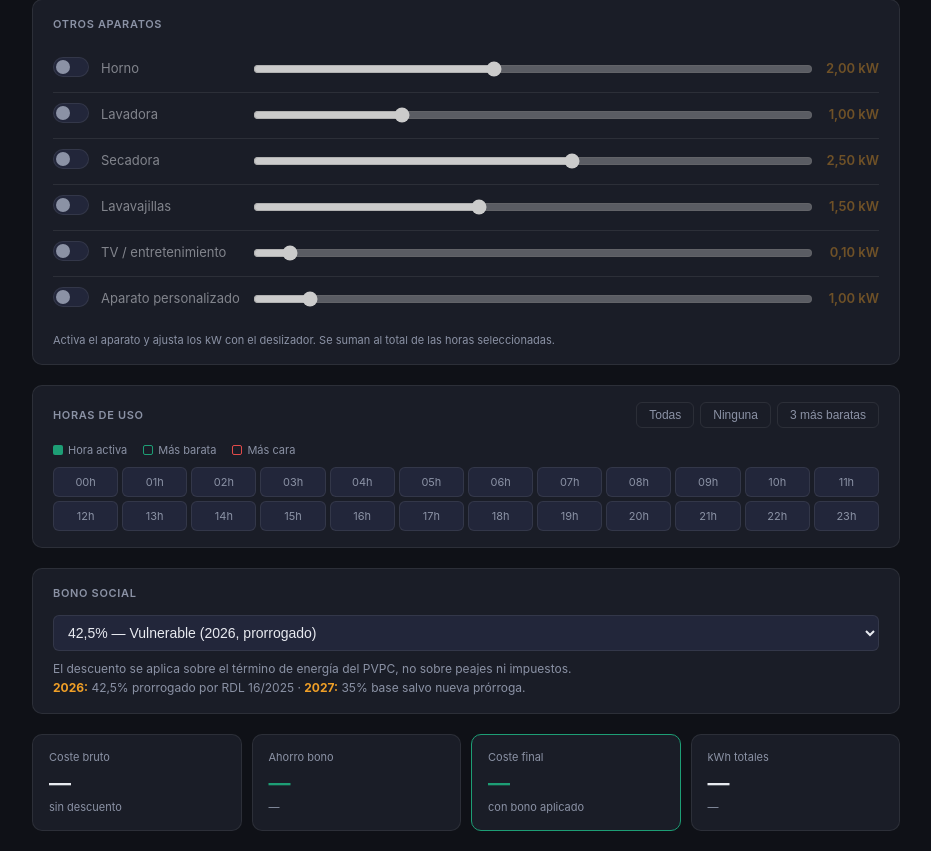
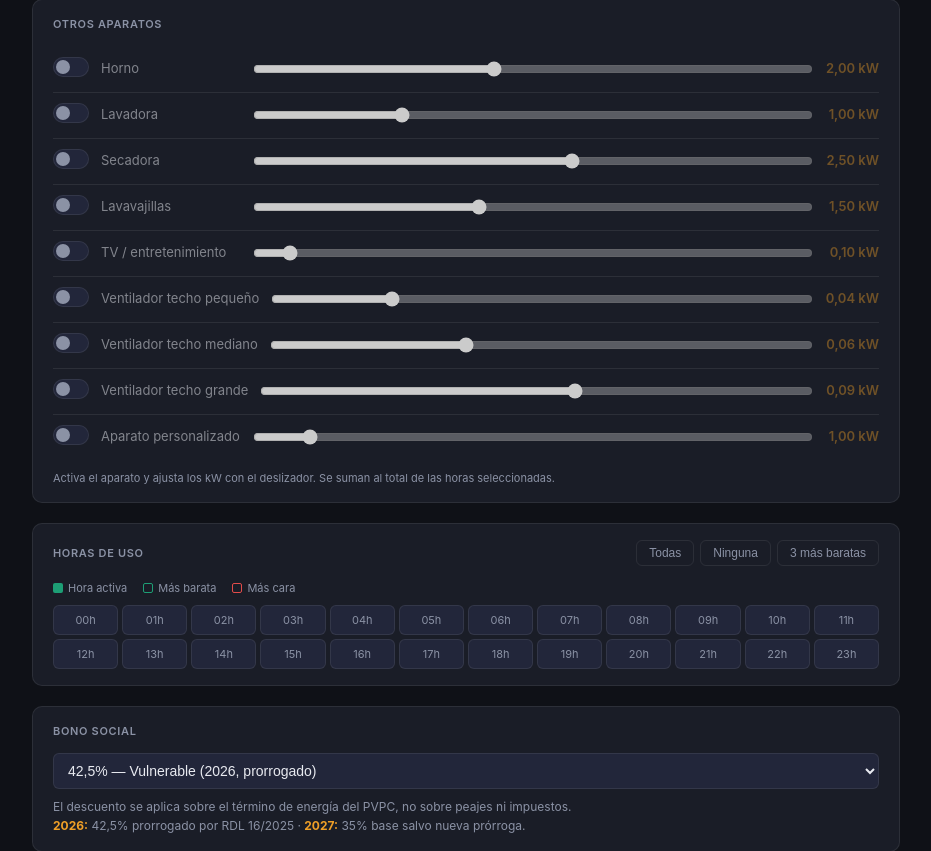
Before and after one commit to Gabba82/ac-cost-web, a Flask app: page / in a window 1280 px wide. Shown: the part 435-1286 px from the top of the page, without its empty margins (174-1105 px from the left). Run offline with Flask 3, Linux system fonts and the light colour scheme.

Commit message:
feat: añadir ventiladores de techo pequeño, mediano y grande

```diff
--- a/templates/index.html
+++ b/templates/index.html
@@ -185,12 +185,15 @@ MACHINES.forEach(m => state[m.id] = { active: false, mode: 'frio' });
 
 /* ── Aparatos extra con slider ── */
 const EXTRAS = [
-  { id: 'horno',      label: 'Horno',              min: 0.5, max: 4.0, step: 0.1, def: 2.0 },
-  { id: 'lavadora',   label: 'Lavadora',            min: 0.3, max: 3.0, step: 0.1, def: 1.0 },
-  { id: 'secadora',   label: 'Secadora',            min: 0.5, max: 4.0, step: 0.1, def: 2.5 },
-  { id: 'lavavajillas',label: 'Lavavajillas',       min: 0.5, max: 3.0, step: 0.1, def: 1.5 },
-  { id: 'tv',         label: 'TV / entretenimiento',min: 0.05,max: 1.0, step: 0.05,def: 0.1 },
-  { id: 'personalizado', label: 'Aparato personalizado', min: 0.1, max: 10.0, step: 0.1, def: 1.0 },
+  { id: 'horno',        label: 'Horno',                    min: 0.5,  max: 4.0,  step: 0.1,  def: 2.0  },
+  { id: 'lavadora',     label: 'Lavadora',                 min: 0.3,  max: 3.0,  step: 0.1,  def: 1.0  },
+  { id: 'secadora',     label: 'Secadora',                 min: 0.5,  max: 4.0,  step: 0.1,  def: 2.5  },
+  { id: 'lavavajillas', label: 'Lavavajillas',             min: 0.5,  max: 3.0,  step: 0.1,  def: 1.5  },
+  { id: 'tv',           label: 'TV / entretenimiento',     min: 0.05, max: 1.0,  step: 0.05, def: 0.1  },
+  { id: 'vent_pequeño', label: 'Ventilador techo pequeño', min: 0.01, max: 0.15, step: 0.01, def: 0.04 },
+  { id: 'vent_mediano', label: 'Ventilador techo mediano', min: 0.01, max: 0.15, step: 0.01, def: 0.06 },
+  { id: 'vent_grande',  label: 'Ventilador techo grande',  min: 0.01, max: 0.15, step: 0.01, def: 0.09 },
+  { id: 'personalizado', label: 'Aparato personalizado',   min: 0.1,  max: 10.0, step: 0.1,  def: 1.0  },
 ];
 const extraState = {};
 EXTRAS.forEach(e => extraState[e.id] = { active: false, kw: e.def });
```
